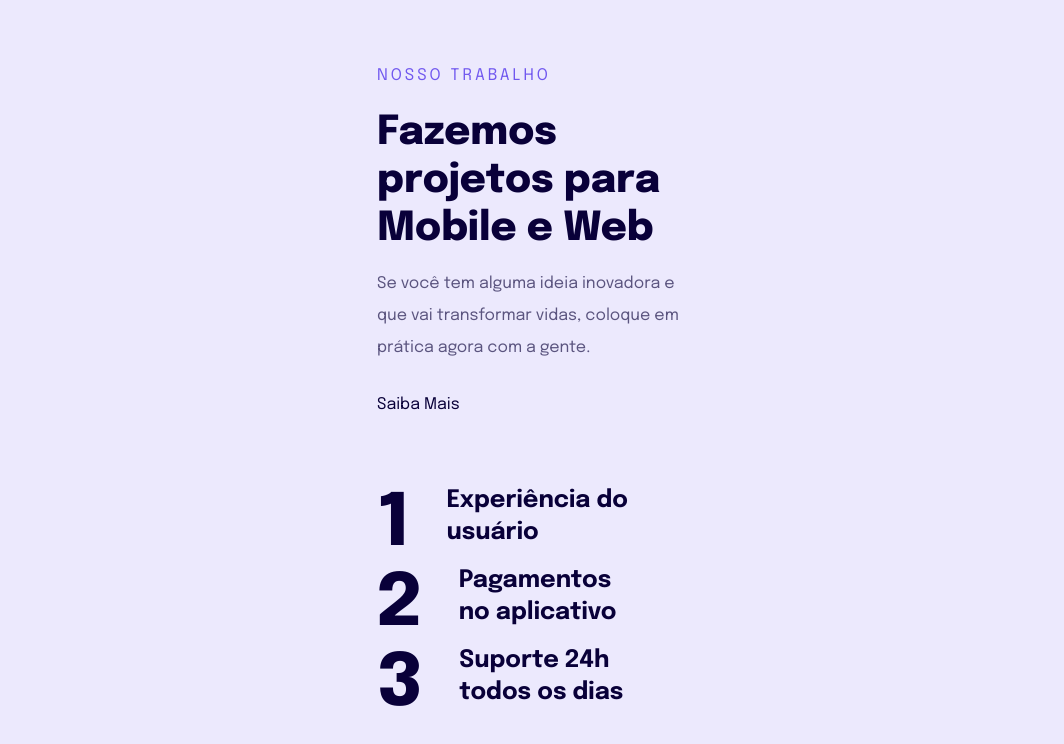
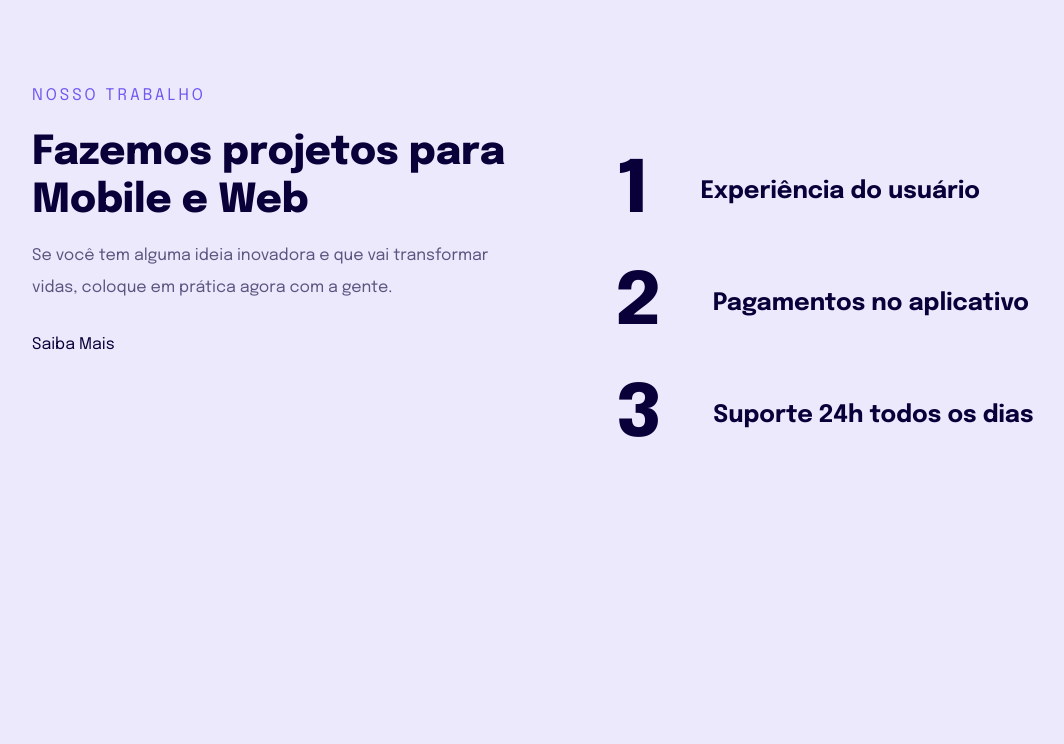
Before and after one commit to Ciro-TI-System/Responsive-Text, a plain HTML site: page index.html in a window 1280 px wide. Shown: the whole page, without its empty margins (98-1162 px from the left). Drawn offline with Linux system fonts and the light colour scheme.

Commit message:
Desktop Version

```diff
--- a/index.html
+++ b/index.html
@@ -2,6 +2,7 @@
 <html lang="pt-BR">
   <head>
     <meta charset="UTF-8" />
+    <meta name="viewport" content="width=device-width, initial-scale=1.0" />
     <link rel="preconnect" href="https://fonts.googleapis.com" />
     <link rel="preconnect" href="https://fonts.gstatic.com" crossorigin />
     <link
@@ -14,13 +15,15 @@
   </head>
   <body>
     <main>
-      <p>Nosso Trabalho</p>
-      <h1>Fazemos projetos para Mobile e Web</h1>
-      <p>
-        Se você tem alguma ideia inovadora e que vai transformar vidas, coloque
-        em prática agora com a gente.
-      </p>
-      <a href="#">Saiba Mais</a>
+      <div>
+        <p>Nosso Trabalho</p>
+        <h1>Fazemos projetos para Mobile e Web</h1>
+        <p>
+          Se você tem alguma ideia inovadora e que vai transformar vidas,
+          coloque em prática agora com a gente.
+        </p>
+        <a href="#">Saiba Mais</a>
+      </div>
 
       <ul>
         <li><span>1</span> Experiência do usuário</li>
--- a/style.css
+++ b/style.css
@@ -69,6 +69,10 @@ ul li {
   gap: 3.8rem;
 }
 
+ul li + li {
+  margin-top: 3.2rem;
+}
+
 ul li span {
   font-weight: 800;
   font-size: 7.2rem;
@@ -76,3 +80,25 @@ ul li span {
   letter-spacing: -2px;
   color: #090039;
 }
+
+@media (min-width: 700px) {
+  body {
+    padding: 8rem;
+  }
+
+  main {
+    max-width: 1020px;
+    display: flex;
+    gap: 10rem;
+  }
+
+  main > div {
+    max-width: 484px;
+  }
+
+  ul li {
+    gap: 5.3rem;
+    max-width: 450px;
+    align-items: center;
+  }
+}
```
